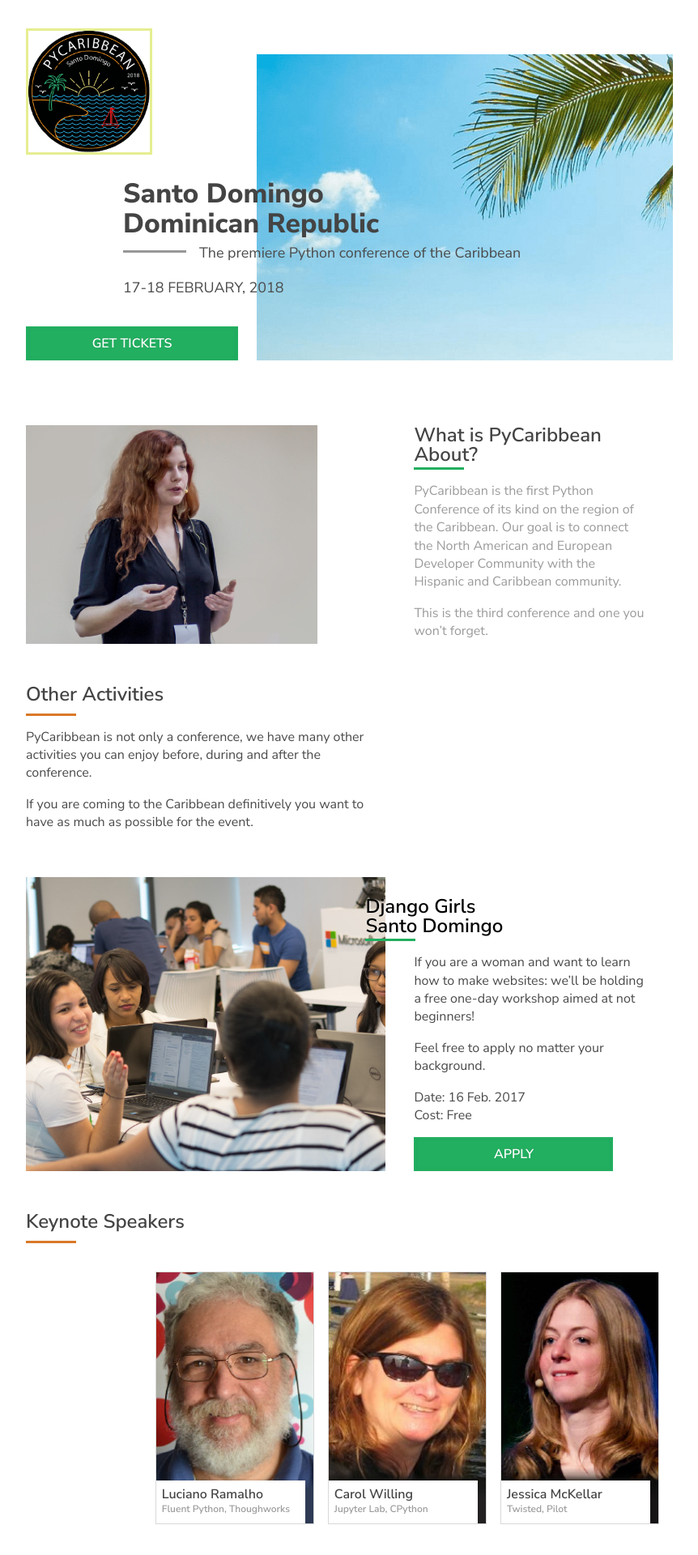
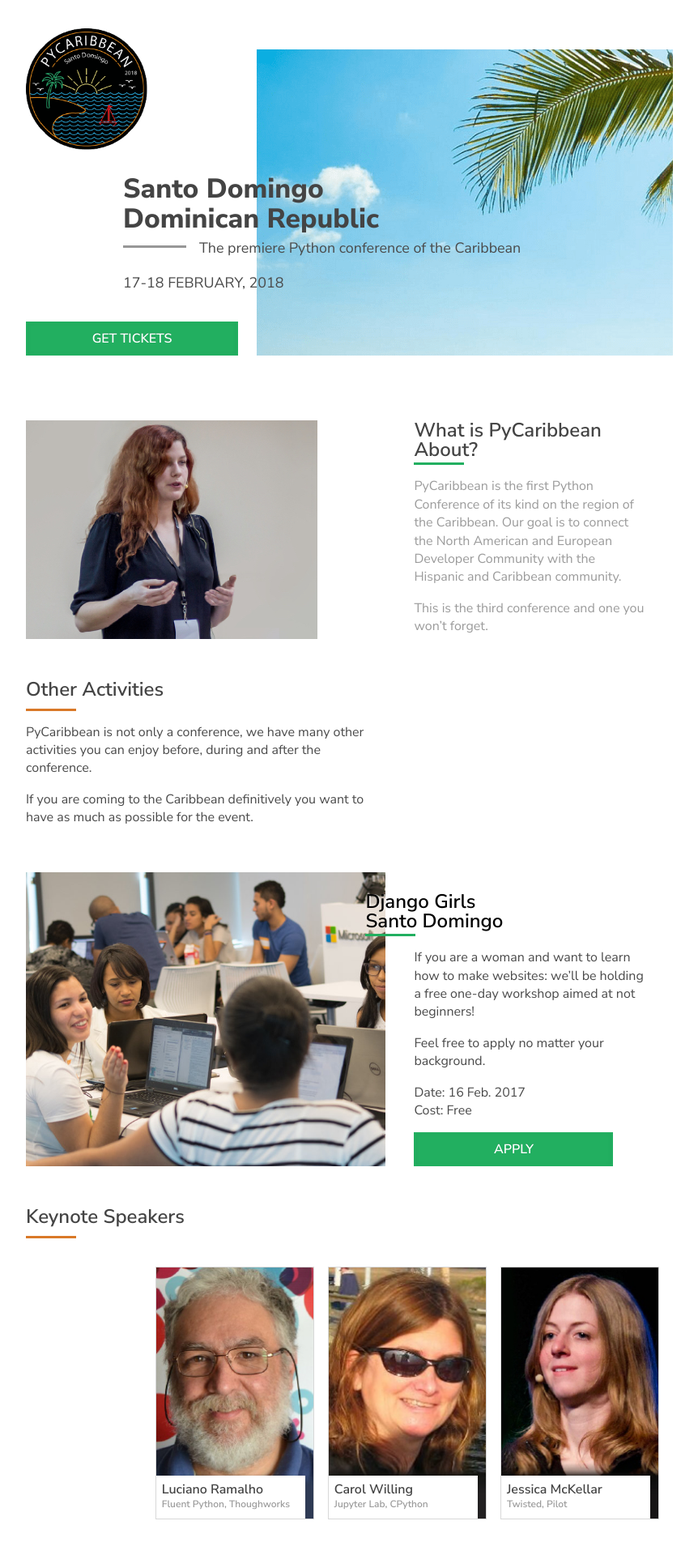
Before and after one commit to pycaribbean/pycaribbean.github.io, a Jekyll site: the page built from index.html, in a window 1280 px wide. Shown: the top 1920 px of the page at 81% size, without its empty margins (226-1088 px from the left). Built offline with Jekyll 4.4.1, drawn with Linux system fonts in a browser that asks for light colours; nearby versions of some CDN libraries; library files that are not in the unit come from our copies.

Commit message:
Remove guide borders for logo

```diff
--- a/css/main.css
+++ b/css/main.css
@@ -346,19 +346,7 @@
       display: block; }
 
 /*------------- PROPERTY LIST -------------------------------------*/
-@media only screen and (min-width: 250px) and (max-width: 457px) {
-  h1.logo {
-    border: solid 3px #9dff00 !important; } }
-@media only screen and (min-width: 576px) and (max-width: 767px) {
-  h1.logo {
-    border: solid 3px red !important; } }
-@media screen and (max-width: 767px) {
-  h1.logo {
-    border: solid 5px purple; } }
 @media screen and (min-width: 768px) {
-  h1.logoi {
-    border: solid 9px #50eb90; }
-
   h3 {
     font-size: 24px; }
 
@@ -395,11 +383,5 @@
     padding-bottom: 37px;
     float: right;
     margin-top: -199px; } }
-@media screen and (min-width: 992px) {
-  h1.logo {
-    border: solid 3px #9e90ee; } }
-@media screen and (min-width: 1200px) {
-  h1.logo {
-    border: solid 3px #e5ee90; } }
 
 /*# sourceMappingURL=main.css.map */
```
Also changed, not shown: css/responsive.scss (+0 -32 lines).
